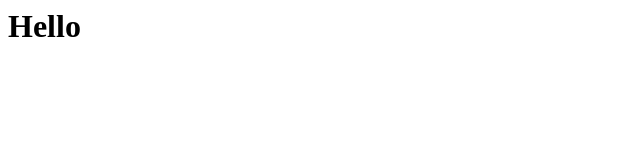
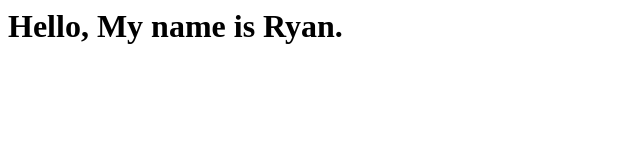
Before and after one commit to rymoore411/first-form, a plain HTML site: page index.html in a window 1280 px wide. Shown: the whole page, without its empty margins (0-640 px from the left). Drawn offline with Linux system fonts and the light colour scheme.

Commit message:
Update index.html

```diff
--- a/index.html
+++ b/index.html
@@ -3,7 +3,7 @@
 
   <h1>
 
-    Hello
+    Hello, My name is Ryan.
 
   </h1>
 
```
